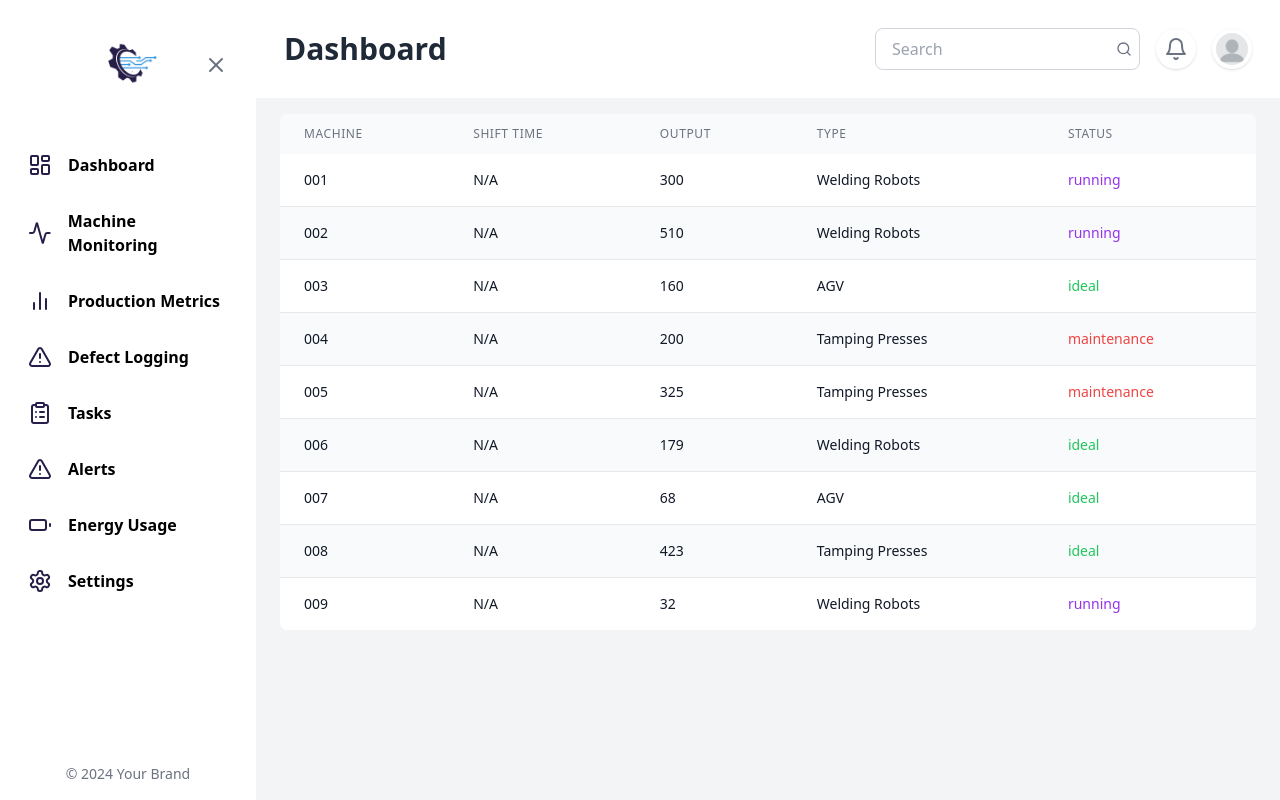
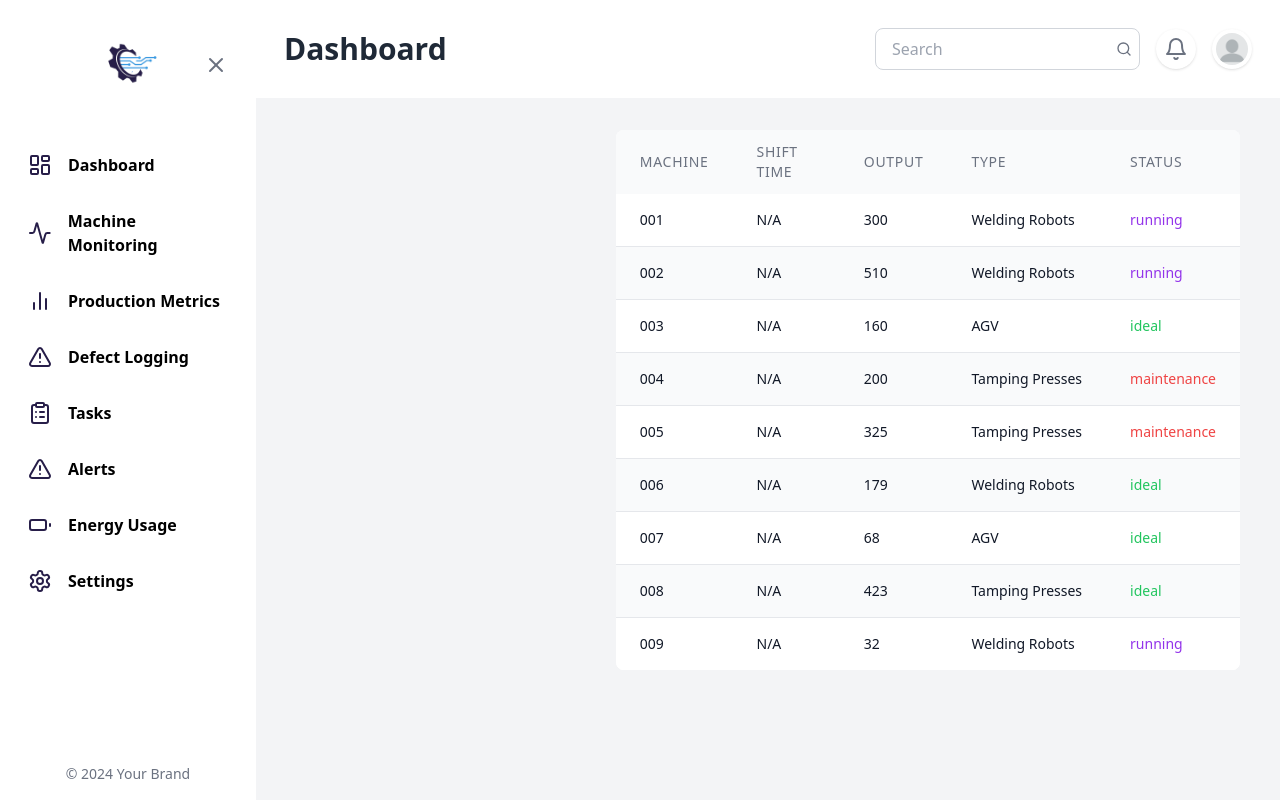
Before and after one commit to bokhtachekhawla/devfest2024-frontend, a Next.js app: page /Dashboard in a window 1280 px wide. Both pictures are taken after a click on the link "Production Metrics". Built offline with nearby package versions, Linux system fonts and the light colour scheme.

Commit message:
tables component reponsive like defect table

```diff
--- a/components/Tables.tsx
+++ b/components/Tables.tsx
@@ -17,14 +17,22 @@ export const Tables: React.FC<MetricsTableProps> = ({ headers, body }) => {
     };
 
     return (
-        <div>
+        <div className='flex flex-col md:flex-row p-4'>
+            {/* Sidebar or additional content can go here (like the defect logging example) */}
+            <div className="mb-4 md:mb-0 md:w-1/3 xl:mr-2 lg:mr-2 flex flex-col gap-2">
+                {/* You can insert sidebar components or progress bars here */}
+                {/* For now, leaving this blank */}
+            </div>
+
+            {/* The table section with scrollable functionality */}
+            <div className="flex-grow overflow-auto custom-scrollbar xl:ml-2 lg:ml-2 xl:mt-0 lg:mt-0 mt-8">
                 <table className="w-full bg-white rounded-lg overflow-hidden">
                     <thead className="bg-gray-50">
                         <tr>
                             {headers.map((header) => (
                                 <th
                                     key={header.key}
-                                className={`px-6 py-3 text-left text-xs font-medium uppercase tracking-wider ${
+                                    className={`px-4 sm:px-6 py-3 text-left text-xs sm:text-sm font-medium uppercase tracking-wider ${
                                         header.label === 'Task Description' ? 'text-green-500' :
                                         header.label === 'Anomalies' ? 'text-red-500 ' :
                                         'text-gray-500'
@@ -38,14 +46,12 @@ export const Tables: React.FC<MetricsTableProps> = ({ headers, body }) => {
                     <tbody className="bg-white divide-y divide-gray-200">
                         {body.map((row, rowIndex) => (
                             <tr key={rowIndex} className={rowIndex % 2 === 0 ? 'bg-white' : 'bg-gray-50'}>
-                            {/* Iterate over headers to ensure the order of cells matches the headers */}
                                 {headers.map((header) => {
-                                // Check if the header is for status to apply the color
                                     if (header.key === 'status') {
                                         return (
                                             <td
                                                 key={header.key}
-                                            className={`px-6 py-4 whitespace-nowrap text-sm font-medium ${getStatusColor((row[header.key as keyof typeof row] ?? 'N/A') as string)}`}
+                                                className={`px-4 sm:px-6 py-4 whitespace-nowrap text-xs sm:text-sm font-medium ${getStatusColor((row[header.key as keyof typeof row] ?? 'N/A') as string)}`}
                                             >
                                                 {row[header.key as keyof typeof row] ?? 'N/A'}
                                             </td>
@@ -54,7 +60,7 @@ export const Tables: React.FC<MetricsTableProps> = ({ headers, body }) => {
                                     return (
                                         <td
                                             key={header.key}
-                                        className="px-6 py-4 whitespace-nowrap text-sm text-gray-900"
+                                            className="px-4 sm:px-6 py-4 whitespace-nowrap text-xs sm:text-sm text-gray-900"
                                         >
                                             {row[header.key as keyof typeof row] ?? 'N/A'}
                                         </td>
@@ -65,5 +71,6 @@ export const Tables: React.FC<MetricsTableProps> = ({ headers, body }) => {
                     </tbody>
                 </table>
             </div>
+        </div>
     );
 };
```
Lines whose indentation alone changed are shown as unchanged.
